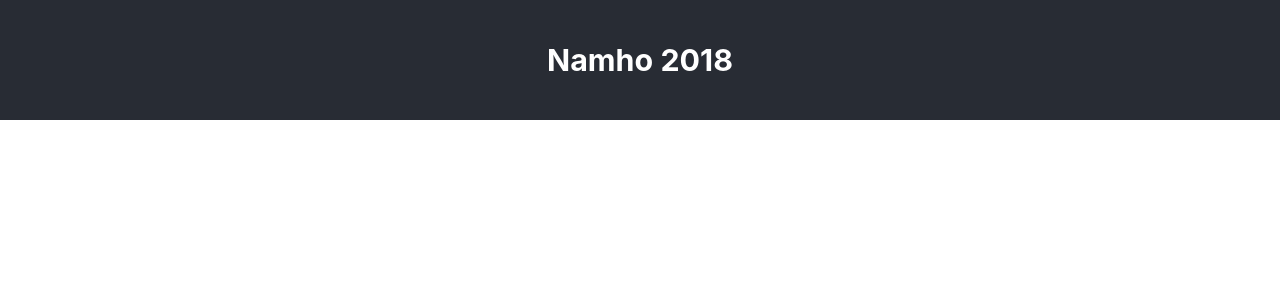
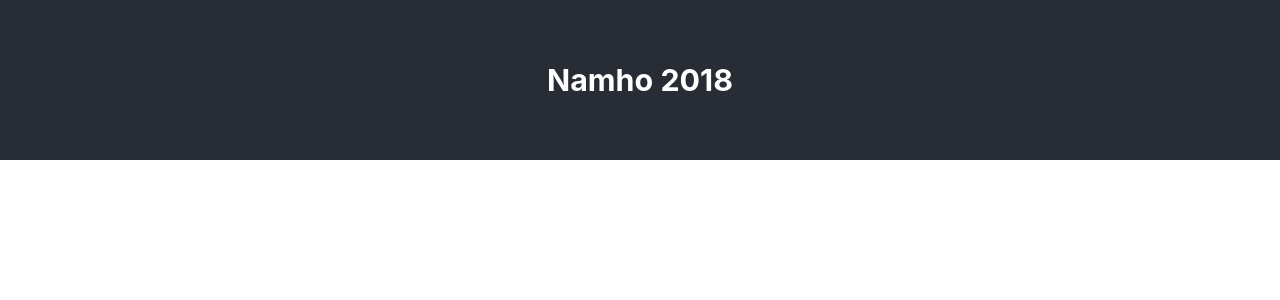
Before and after one commit to JamesPaganLodge/NamhoWebReact, a React (Create React App) app: page / in a window 1280 px wide. Shown: the top 300 px of the page. Built offline with nearby package versions, Linux system fonts and the light colour scheme.

Commit message:
Update css

```diff
--- a/src/css/NamhoHeader.css
+++ b/src/css/NamhoHeader.css
@@ -1,6 +1,6 @@
 .App-header {
   background-color: #282c34;
-  min-height: 15vh;
+  min-height: 20vh;
   display: flex;
   flex-direction: column;
   align-items: center;
```
